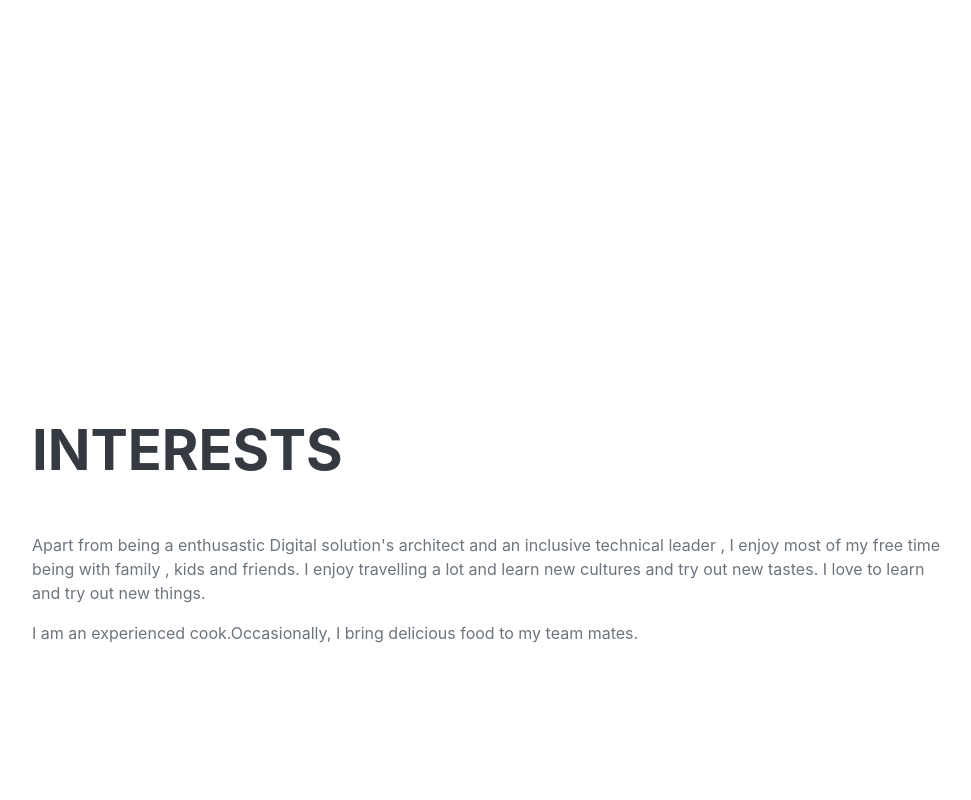
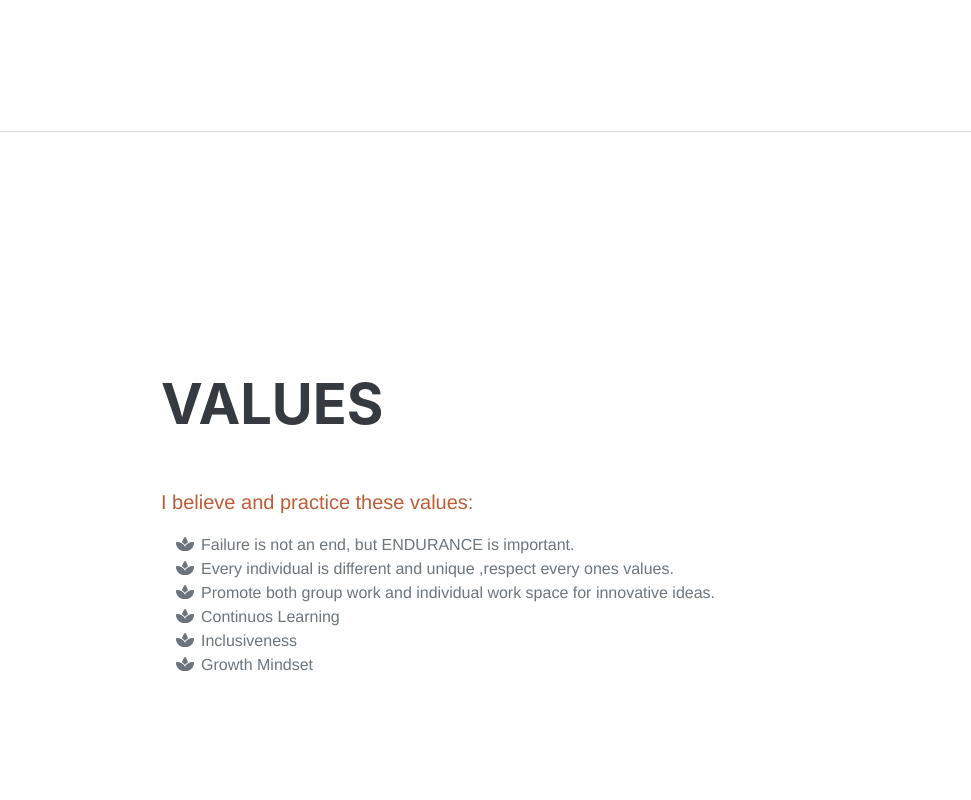
Before and after one commit to vinuptomy/vinuProfile, a plain HTML site: page index.html in a window 1280 px wide. Shown: the part 6080-6880 px from the top of the page, without its empty margins (288-1259 px from the left). Drawn offline with nearby package versions, Linux system fonts and the light colour scheme; a web font is replaced by a local one.

Commit message:
Added values Section

```diff
--- a/index.html
+++ b/index.html
@@ -80,7 +80,7 @@
                         </div>
                 </div>
             </section>
- <hr class="m-0" />
+        <hr class="m-0" />
             <!-- Experience-->
             <section class="resume-section" id="experience">
                 <div class="resume-section-content">
@@ -285,6 +285,23 @@
                     </ul>
                 </div>
             </section>
+            <hr class="m-0" />
+             <!-- Values-->
+            <section class="resume-section component" id="values">
+                <div class="resume-section-content">
+                    <h2 class="mb-5">Values</h2>
+                   <p><span class="text-primary jobtitle">I believe and practice these values:</span>
+                                <ul class="fa-ul">
+                                    <li><span class="fa-li"><i class="fa-solid fa-spa"></i></span>Failure is not an end, but ENDURANCE is important.</li>
+                                    <li><span class="fa-li"><i class="fa-solid fa-spa"></i></span>Every individual is different and unique ,respect every ones values.</li>
+                                    <li><span class="fa-li"><i class="fa-solid fa-spa"></i></span>Promote both group work and individual work space for innovative ideas.</li>
+                                    <li><span class="fa-li"><i class="fa-solid fa-spa"></i></span>Continuos Learning</li>
+                                    <li><span class="fa-li"><i class="fa-solid fa-spa"></i></span>Inclusiveness</li>
+                                    <li><span class="fa-li"><i class="fa-solid fa-spa"></i></span>Growth Mindset</li>
+                                </ul>
+                            </p>
+                </div>
+            </section>
             <!-- Interests-->
             <section class="resume-section" id="interests">
                 <div class="resume-section-content">
```
